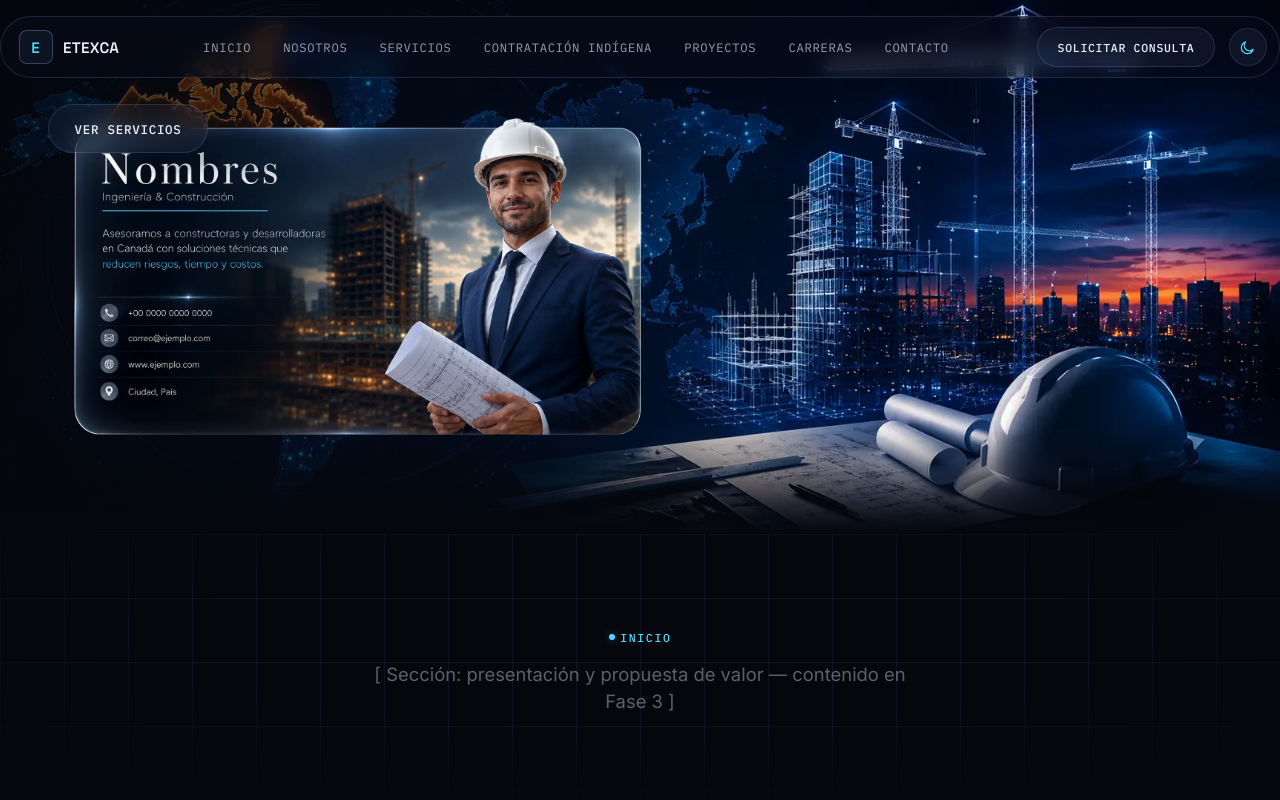
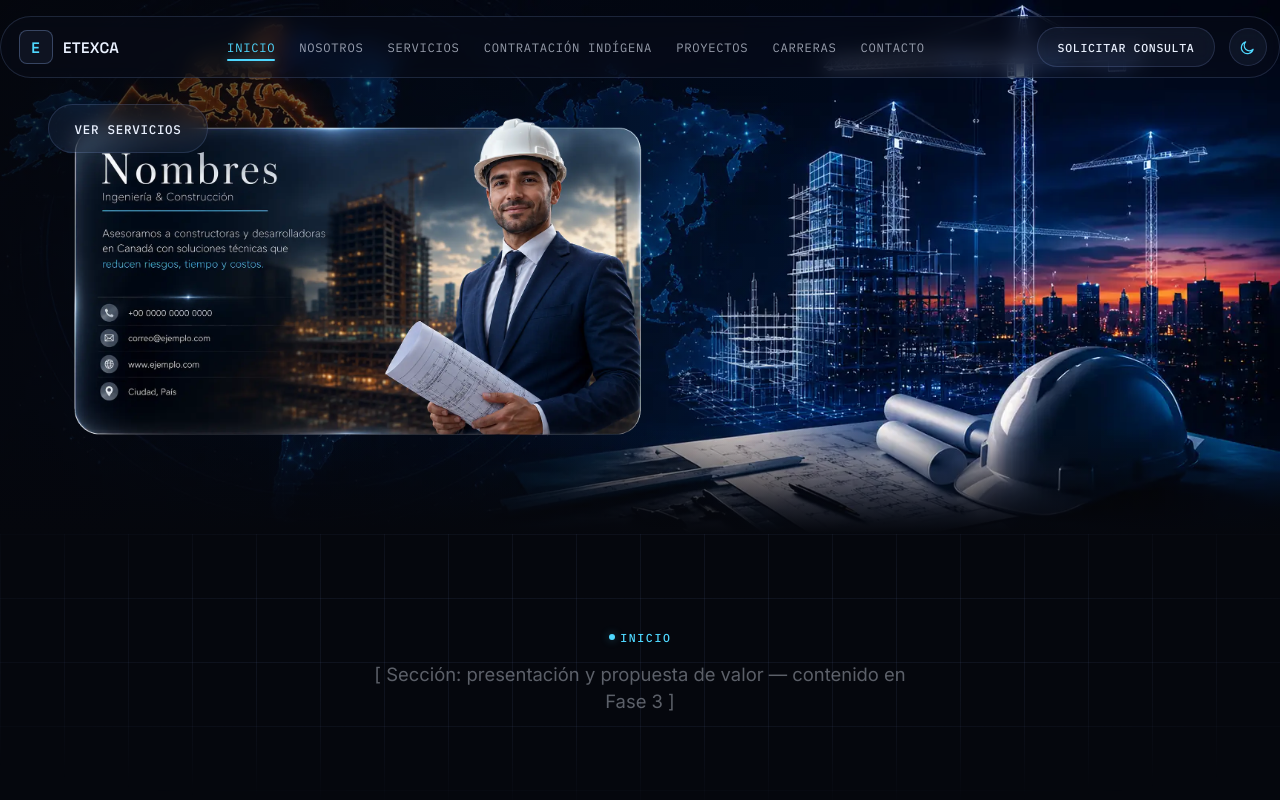
Before and after one commit to CyberSecureAID/ID-Plantilla-2, a plain HTML site: page index.html in a window 1280 px wide. Shown: the top 800 px of the page. Drawn offline with Linux system fonts and the light colour scheme.

Commit message:
Add files via upload

```diff
--- a/css/header.css
+++ b/css/header.css
@@ -72,7 +72,7 @@ body.is-scrolled .site-header__row {
 .site-nav {
   display: flex;
   align-items: center;
-  gap: 2rem;
+  gap: 1.5rem;
 }
 
 .site-nav a {
@@ -84,6 +84,7 @@ body.is-scrolled .site-header__row {
   color: var(--text-dim);
   transition: color var(--dur-fast) ease, background var(--dur-fast) ease;
   position: relative;
+  white-space: nowrap;
   /* Sin esto, algunos navegadores móviles pintan su propio "flash"
      azul brillante con texto blanco al tocar el link (el "highlight"
      táctil nativo), tapando el estilo real del menú y haciéndolo
@@ -92,6 +93,28 @@ body.is-scrolled .site-header__row {
 }
 
 .site-nav a:hover { color: var(--cyan); }
+
+/* ─── Página activa (escritorio) ───
+   El enlace de la página actual lleva aria-current="page" en el
+   HTML. Se marca con color cian permanente + una barra inferior
+   con resplandor, misma familia visual que el indicador del menú
+   móvil. Solo aplica en el nav horizontal (min-width): en móvil el
+   nav se convierte en menú desplegable y usa su propio indicador
+   más abajo. */
+@media (min-width: 1101px) {
+  .site-nav a[aria-current="page"] { color: var(--cyan); }
+  .site-nav a[aria-current="page"]::after {
+    content: '';
+    position: absolute;
+    left: 0;
+    right: 0;
+    bottom: -6px;
+    height: 2px;
+    border-radius: 2px;
+    background: var(--cyan);
+    box-shadow: 0 0 8px 1px var(--cyan-glow);
+  }
+}
 
 .site-header__cta {
   margin-left: 0.25rem;
@@ -192,7 +215,12 @@ html[data-theme="light"] .theme-toggle__icon--moon { opacity: 0; transform: rota
   color: var(--cyan);
 }
 
-@media (max-width: 860px) {
+/* Breakpoint subido de 860px a 1100px: con 7 ítems en el nav, el
+   menú horizontal se aprieta en pantallas medianas. A partir de
+   aquí (y hacia abajo) se usa el menú desplegable/hamburguesa, que
+   lista los 7 ítems cómodamente con su numeración. El nav
+   horizontal solo se muestra en escritorio ancho (min-width:1101px). */
+@media (max-width: 1100px) {
   .site-header__cta { display: none; }
   .site-nav {
     position: fixed;
@@ -270,6 +298,14 @@ html[data-theme="light"] .theme-toggle__icon--moon { opacity: 0; transform: rota
   .site-nav a:not(.site-nav__cta):focus-visible::after {
     transform: scaleX(1);
   }
+  /* Página activa en el menú móvil: barra inferior visible de forma
+     permanente y texto en color primario, sin depender del hover. */
+  .site-nav a[aria-current="page"]:not(.site-nav__cta) {
+    color: var(--text-primary);
+  }
+  .site-nav a[aria-current="page"]:not(.site-nav__cta)::after {
+    transform: scaleX(1);
+  }
   .site-nav .site-nav__cta {
     display: flex;
     justify-content: center;
```
